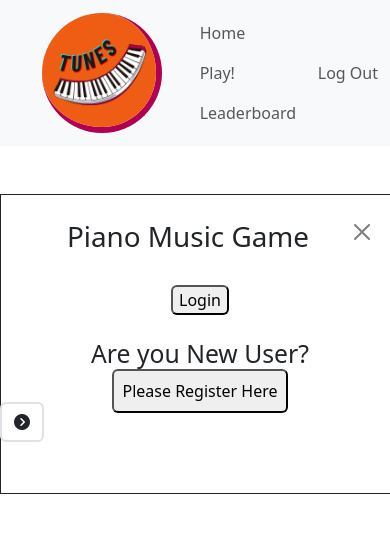
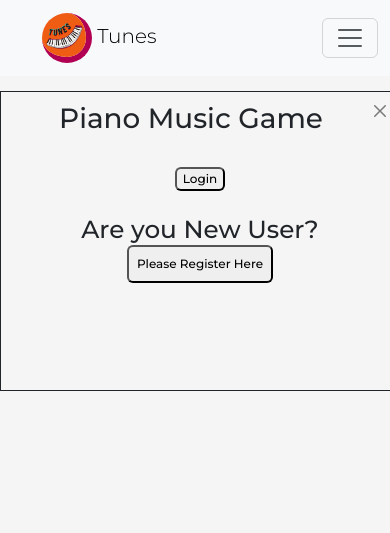
Before and after one commit to ErfanNajimi/sep-2024-hackathon-team-2, a Django app: page / in a window 390 px wide. Shown: the top 533 px of the page. Run offline with Django 4.2, Linux system fonts and the light colour scheme; the visitor is signed in with stand-in values (Sample User, id 1); some libraries are stand-ins or nearby versions.

Commit message:
Update base.html and CSS styles
- Improved navbar layout and links in base.html
- Adjusted logo size and styles for a cleaner look
- Enhanced overall styling in the CSS for better responsiveness and user experience

```diff
--- a/piano/urls.py
+++ b/piano/urls.py
@@ -1,13 +1,12 @@
 from . import views
 from django.urls import path
 
-
 urlpatterns = [
-    path('', views.index, name='index.html'),
-    path('piano/', views.piano, name='piano.html'),
-    path('mobile/', views.mobile, name='mobile.html'),
-    path('leaderboard/', views.leaderboard, name='leaderboard.html'),
-    path('stage1/', views.stage1, name='stage1.html'),
-    path('stage2/', views.stage2, name='stage2.html'),
-    path('stage3/', views.stage3, name='stage3.html'),
+    path('', views.index, name='index'),
+    path('piano/', views.piano, name='piano'),
+    path('mobile/', views.mobile, name='mobile'),
+    path('leaderboard/', views.leaderboard, name='leaderboard'),
+    path('stage1/', views.stage1, name='stage1'),
+    path('stage2/', views.stage2, name='stage2'),
+    path('stage3/', views.stage3, name='stage3'),
 ]
--- a/static/css/style.css
+++ b/static/css/style.css
@@ -1,13 +1,72 @@
+@import url('https://fonts.googleapis.com/css2?family=Montserrat:wght@100;300;500&family=Open+Sans:wght@300;500&family=Playfair+Display:wght@600&display=swap');
+
+/* Global Styles */
+body {
+    font-family: 'Montserrat', sans-serif;
+    font-weight: 300;
+    background-color: whitesmoke;
+    font-size: 16px;  /* Default font size */
+}
+
+.content {
+    min-height: calc(100vh - 90px);
+}
+
+.pink-text {
+    color: #0a0a0a;
+    font-weight: 300;
+}
+
+.page-title {
+    padding-top: 5px;
+    color: #0a0a0a;
+    font-weight: 300;
+    text-align: center;
+}
+
+/* Logo */
 .logo {
-  width: 120px;
-  height: 120px;
+    width: 80px;  /* Reduced default size */
+    height: 80px;  /* Reduced default size */
     border-radius: 50%;
     margin-left: 30px;
     border-bottom: 6px solid #b10054;
     border-right: 6px solid #b10054;
 }
 
-.landing-page{
+/* NavBar */
+.NavBar {
+    background-color:rgba(235, 233, 150, 0.2) ;
+    display: flex;
+    align-items: center;
+    box-shadow: 0 2px 4px rgba(0, 0, 0, 0.2);
+}
+
+.navBarScroll {
+    background-color: white;
+}
+
+.NavLink {
+    padding: 5px 10px;
+    font-size: 14px;
+}
+
+.NavLink i {
+    padding: 5px 10px;
+    font-size: 24px;
+}
+
+.Active {
+    color: var(--clr-accent-dark);
+    text-decoration: none;
+    font-weight: 500;
+}
+
+.RotatedIcon {
+    transform: rotate(-45deg);
+}
+
+.landing-page {
     margin: 0 auto;
     padding: 25px;
     min-height: 300px;
@@ -17,7 +76,6 @@
 }
 
 /* Piano */
-
 #keyboard {
     display: flex;
     justify-content: center;
@@ -32,7 +90,7 @@
     height: 120px;
     width: 60px;
     z-index: 1;
-  border: 1px solid black
+    border: 1px solid black;
 }
 
 .black-key {
@@ -67,7 +125,6 @@
 /* Gameplay stages */
 
 /* Leaderboard */
-
 .leaderboard-container {
     background-color: #fff;
     border-radius: 8px;
@@ -76,6 +133,7 @@
     width: 400px;
     text-align: center;
 }
+
 .leaderboard-h1 {
     margin-bottom: 20px;
     color: #333;
@@ -113,3 +171,127 @@ td {
 tr:hover {
     background-color: #f9f9f9;
 }
+
+/* Footer */
+.footer-container {
+    border-top: 1px #D8B646 solid !important;
+    padding: 20px 0;
+    text-align: center;
+    background-color: #f8f9fa;
+}
+
+.social-networks {
+    text-align: center;
+    padding: 0;
+    margin: 30px 0;
+}
+
+.social-networks li {
+    display: inline;
+}
+
+.social-networks i {
+    font-size: 160%;
+    padding: 0 30px;
+    color: #0a0a0a;
+    transition: color 0.3s ease;
+}
+
+.social-networks i:hover {
+    color: #b10054;
+}
+
+/* Media Queries */
+
+/* Medium devices (tablets, 768px and up) */
+@media (max-width: 768px) {
+    #keyboard {
+        width: 320px;
+        margin-left: auto;
+        margin-right: auto;
+    }
+
+    .white-key {
+        height: 90px;
+        width: 45px;
+    }
+
+    .black-key {
+        height: 55px;
+        width: 22px;
+    }
+
+    .leaderboard-container {
+        width: 320px;
+    }
+
+    .logo {
+        width: 60px;  /* Reduced size for medium screens */
+        height: 60px;  /* Reduced size for medium screens */
+    }
+
+    .landing-page {
+        max-width: 400px;
+        margin-top: 20px;  /* Adjusted for medium screens */
+        padding: 15px;  /* Reduced padding */
+    }
+
+    body {
+        font-size: 14px;  /* Reduced font size for medium devices */
+    }
+
+    .btn {
+        padding: 8px 16px;  /* Adjusted button padding */
+    }
+}
+
+/* Small devices (phones, 576px and below) */
+@media (max-width: 576px) {
+    #keyboard {
+        width: 240px;
+        margin-left: auto;
+        margin-right: auto;
+    }
+
+    .white-key {
+        height: 60px;
+        width: 30px;
+    }
+
+    .black-key {
+        height: 40px;
+        width: 15px;
+    }
+
+    .leaderboard-container {
+        width: 240px;
+    }
+
+    .logo {
+        width: 50px;  /* Further reduced size for small screens */
+        height: 50px;  /* Further reduced size for small screens */
+    }
+
+    .landing-page {
+        max-width: 300px;
+        margin-top: 15px;  /* Adjusted for small screens */
+        padding: 10px;  /* Reduced padding */
+    }
+
+    body {
+        font-size: 12px;  /* Reduced font size for small devices */
+    }
+
+    table th, table td {
+        font-size: 12px;  /* Reduced font size for table content */
+    }
+
+    .btn {
+        padding: 6px 12px;  /* Further reduced button padding */
+    }
+
+    .NavLink {
+        padding: 3px 8px;  /* Adjusted link padding for small screens */
+        font-size: 12px;  /* Reduced link font size for small screens */
+    }
+}
--- a/templates/base.html
+++ b/templates/base.html
@@ -15,99 +15,80 @@
 
 </head>
 <body>
-    <nav class="navbar navbar-expand-lg mb-5 bg-light">
+    <!-- Updated Navigation Bar -->
+    <nav class="navbar navbar-expand-lg navbar-light bg-light">
         <div class="container-fluid">
-          <a class="navbar-brand" href="{% url 'index.html' %}">
-            <img class="logo" src="{% static 'images/tunes-logo.png' %}" alt="logo" />
+            <a class="navbar-brand" href="{% url 'index' %}">
+                <img class="logo" src="{% static 'images/tunes-logo.png' %}" alt="logo" height="60" />
+                <span class="brand-text">Tunes</span>
             </a>
-          <div class="justify-content-center">
-            <ul class="navbar-nav">
+            <button class="navbar-toggler" type="button" data-bs-toggle="collapse" data-bs-target="#navbarNav" aria-controls="navbarNav" aria-expanded="false" aria-label="Toggle navigation">
+                <span class="navbar-toggler-icon"></span>
+            </button>
+            <div class="collapse navbar-collapse" id="navbarNav">
+                <ul class="navbar-nav ms-auto">
                     <li class="nav-item">
-                <a class="nav-link mx-2" href="{% url 'index.html' %}">Home</a>
+                        <a class="nav-link" href="{% url 'index' %}">
+                            <i class="fa-solid fa-house"></i> Home
+                        </a>
                     </li>
                     <li class="nav-item">
-                <a class="nav-link mx-2" href="{% url 'piano.html' %}">Play!</a>
+                        <a class="nav-link" href="{% url 'piano' %}">
+                            <i class="fa-solid fa-music"></i> Play!
+                        </a>
                     </li>
                     <li class="nav-item">
-                <a class="nav-link mx-2" href="{% url 'leaderboard.html' %}"
-                  >Leaderboard</a
-                >
+                        <a class="nav-link" href="{% url 'leaderboard' %}">
+                            <i class="fa-solid fa-list"></i> Leaderboard
+                        </a>
                     </li>
-            </ul>
-          </div>
-          <div class="float-end d-flex">
+
+                    <!-- Authentication Links -->
                     {% if user.is_authenticated %}
-            <ul class="navbar-nav">
                         <li class="nav-item">
-                <a href="{% url 'account_logout' %}" id="" class="nav-link"
-                  >Log Out</a
-                >
+                            <a class="nav-link" href="{% url 'account_logout' %}">
+                                <i class="fa-solid fa-door-closed"></i> Logout
+                            </a>
+                        </li>
+                        <li class="nav-item">
+                            <a class="nav-link" href="/profile/{{ user.pk }}">
+                                <img src="{{ user.profile_image.url }}" alt="Profile Image" class="rounded-circle" height="40">
+                                {{ user.username }}
+                            </a>
                         </li>
                     {% else %}
-              <li class="nav-item list-unstyled">
-                <a href="{% url 'account_signup' %}" id="" class="nav-link mx-4"
-                  >Register</a
-                >
+                        <li class="nav-item">
+                            <a class="nav-link" href="{% url 'account_signup' %}">
+                                <i class="fa-solid fa-user-plus"></i> Register
+                            </a>
                         </li>
-              <li class="nav-item list-unstyled">
-                <a
-                  href="{% url 'account_login' %}"
-                  id=""
-                  class="nav-link text-decoration-none mx-4"
-                  >Login</a
-                >
+                        <li class="nav-item">
+                            <a class="nav-link" href="{% url 'account_login' %}">
+                                <i class="fa-solid fa-door-open"></i> Login
+                            </a>
                         </li>
+                    {% endif %}
                 </ul>
-            {% endif %}
             </div>
         </div>
     </nav>
 
     {% block content %}
-    <!-- Main Content -->
-    {% endblock content %}
-
-    <button id="mobile-nav" class="btn border border-2 position-absolute top-50 start-0 translate-middle-y" type="button" data-bs-toggle="offcanvas" data-bs-target="#offcanvasExample" aria-controls="offcanvasExample">
-        <i class="fa-solid fa-circle-chevron-right"></i>
-    </button>
-
-
-    <div class="offcanvas offcanvas-start" tabindex="-1" id="offcanvasExample" aria-labelledby="offcanvasExampleLabel">
-        <div class="offcanvas-header">
-            <button type="button" class="btn-close" data-bs-dismiss="offcanvas" aria-label="Close"></button>
+    <!-- Main Content Area -->
+    <div class="container border border-dark landing-page">
+        <div class="float-end">
+            <button type="button" class="btn-close" data-bs-dismiss="modal" aria-label="Close"></button>
         </div>
-        <div class="offcanvas-body">
-            <div>
-                <ul id="piano">
-                    <li class="key">
-                        <div  class="black-key"></div>
-                        <a href="#" target="_blank">Home</a>
-                    </li>
-                    <li class="key">
-                        <div  class="black-key"></div>
-
-                    </li>
-                    <li class="key">
-                        <a href="#" target="_blank">Leaderboard</a>
-                    </li>
-                    <li class="key">
-                        <div  class="black-key"></div>
-
-                    </li>
-                    <li class="key">
-                        <div  class="black-key"></div>
-
-                    </li>
-                    <li class="key">
-
-                    </li>
-                    <li class="key">
-
-                    </li>
-                </ul>
+        <div class="text-center">
+            <h1>Piano Music Game</h1>
+            <button class="mt-4 btn btn-primary rounded">Login</button>
+        </div>
+        <div class="text-center mt-4">
+            <h2 class="d-inline p-2">Are you a New User?</h2>
+            <button class="d-inline p-2 btn btn-success rounded">Register Here</button>
         </div>
     </div>
-    </div>
+    {% endblock content %}
 
     <!-- Font Awesome -->
     <script src="https://kit.fontawesome.com/c70f25e1b1.js" crossorigin="anonymous"></script>
```
Also changed, not shown: README.md. Lines whose indentation alone changed are shown as unchanged.
